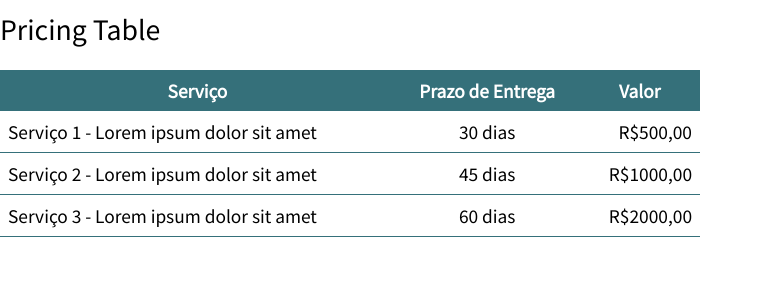
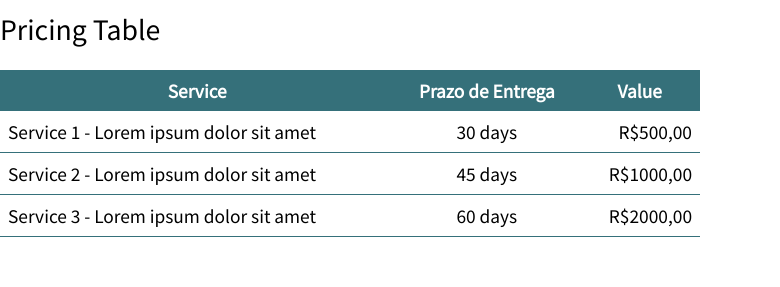
Before and after one commit to LucasLima337/Website_InfoSec, a plain HTML site: page services.html in a window 1280 px wide. Shown: the part 916-1203 px from the top of the page, 0-780 px from the left. Drawn offline with Linux system fonts and the light colour scheme.

Commit message:
services.html

```diff
--- a/services.html
+++ b/services.html
@@ -30,23 +30,23 @@
                         <h2>Pricing Table</h2>
                         <table>
                             <tr id='tabletitle'>
-                                <th>Serviço</th>
+                                <th>Service</th>
                                 <th>Prazo de Entrega</th>
-                                <th>Valor</th>
+                                <th>Value</th>
                             </tr>
                             <tr class='maintable'>
-                                <td>Serviço 1 - Lorem ipsum dolor sit amet</td>
-                                <td class='days'>30 dias</td>
+                                <td>Service 1 - Lorem ipsum dolor sit amet</td>
+                                <td class='days'>30 days</td>
                                 <td class='value'>R$500,00</td>
                             </tr>
                             <tr class='maintable'>
-                                <td>Serviço 2 - Lorem ipsum dolor sit amet</td>
-                                <td class='days'>45 dias</td>
+                                <td>Service 2 - Lorem ipsum dolor sit amet</td>
+                                <td class='days'>45 days</td>
                                 <td class='value'>R$1000,00</td>
                             </tr>
                             <tr class='maintable'>
-                                <td>Serviço 3 - Lorem ipsum dolor sit amet</td>
-                                <td class='days'>60 dias</td>
+                                <td>Service 3 - Lorem ipsum dolor sit amet</td>
+                                <td class='days'>60 days</td>
                                 <td class='value'>R$2000,00</td>
                             </tr>
                         </table>
```
